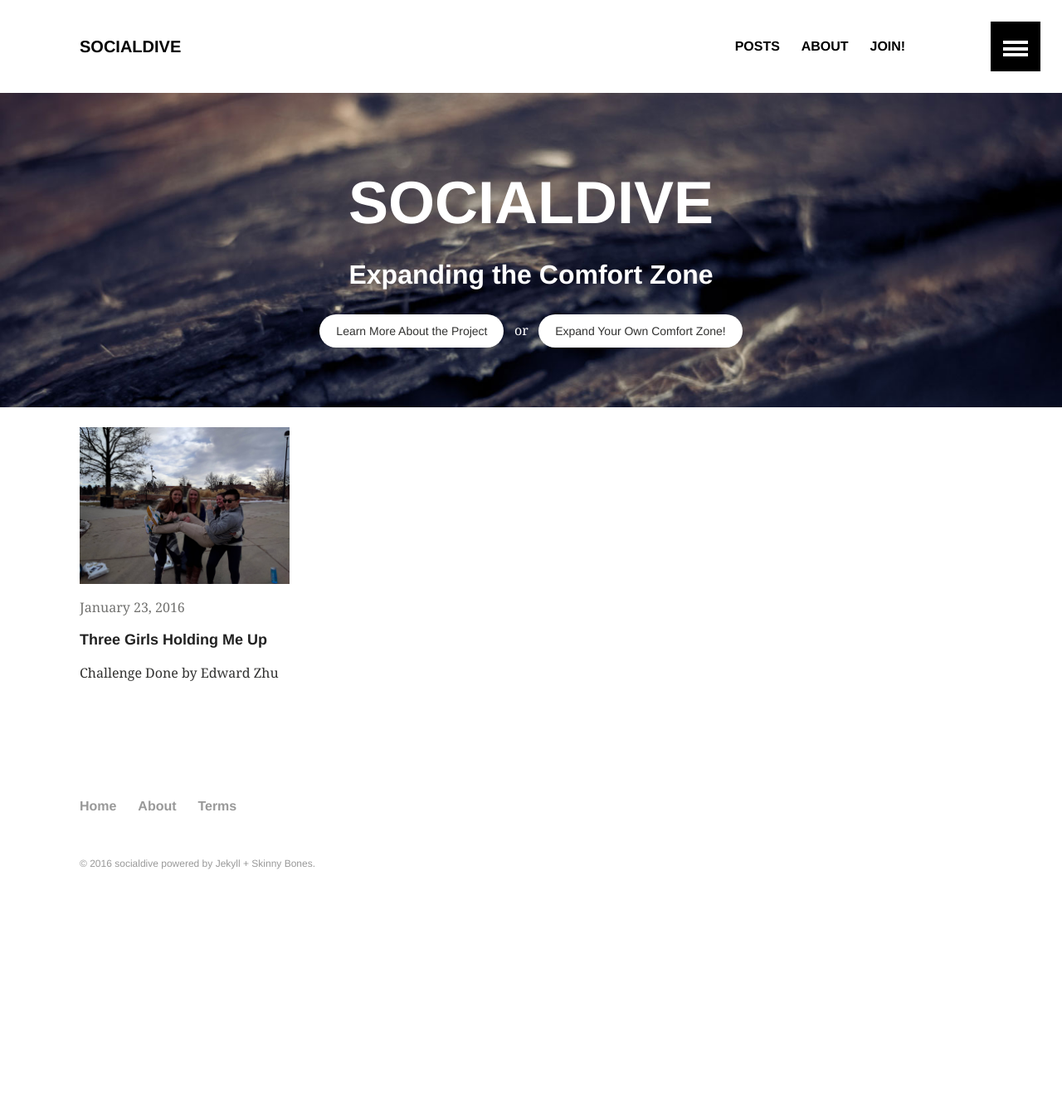
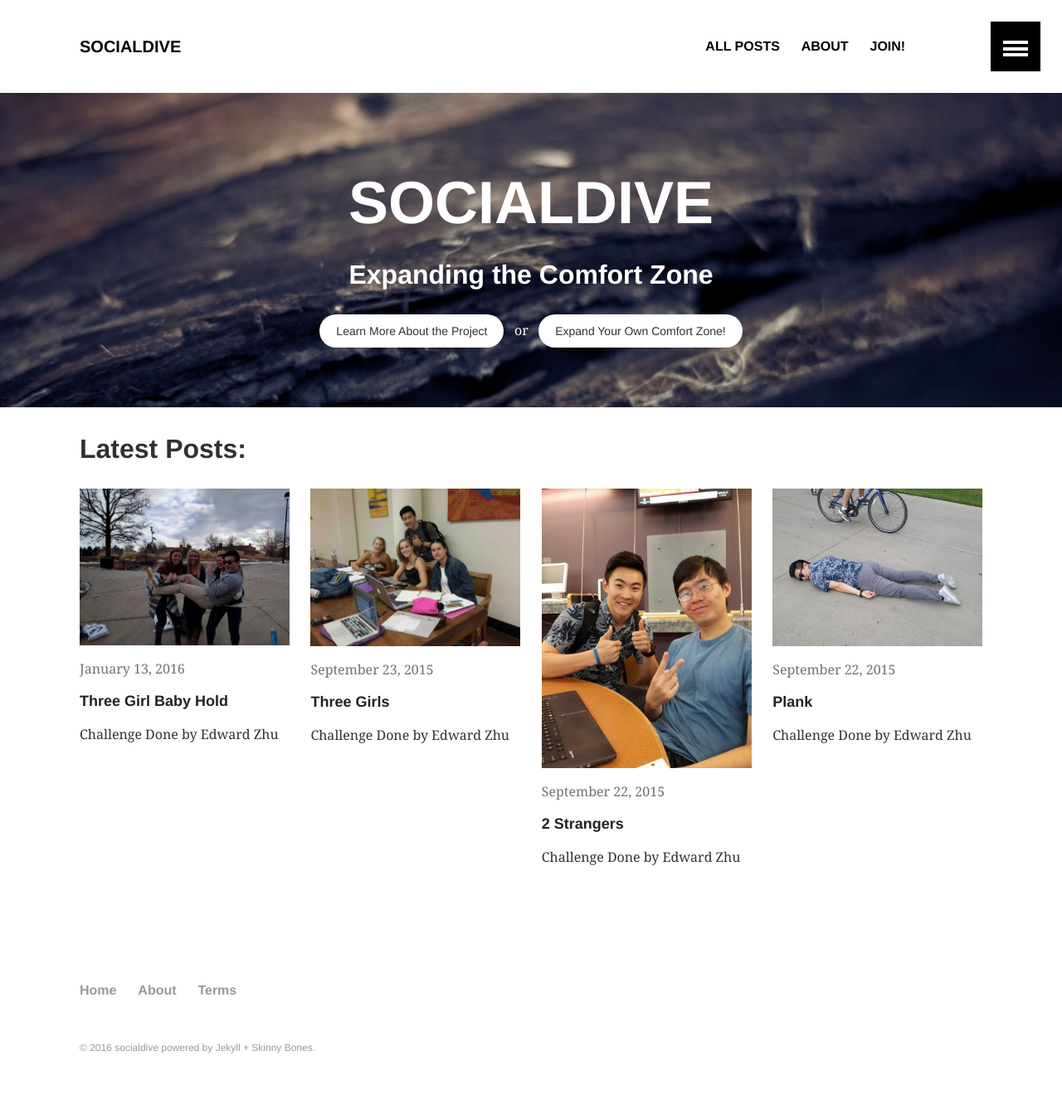
Before and after one commit to socialdive/socialdive.github.io, a Jekyll site: the page built from index.md, in a window 1280 px wide. Shown: the whole page at 83% size. Built offline with Jekyll 4.4.1, drawn with Linux system fonts in a browser that asks for light colours; before the commit the page ends 1126 px from its top, so only the background shows below that.

Commit message:
added some more articles for edward, and touched up for stuff around the site

```diff
--- a/_data/navigation.yml
+++ b/_data/navigation.yml
@@ -5,7 +5,7 @@
 #   excerpt: "Everything you need to know to get started with Skinny Bones and Jekyll."
 #   image: 400x250.gif
 
-- title: Posts
+- title: All Posts
   url: /posts/
   excerpt: "A collection of all of the social challenges and our reflections on them."
   image: 400x250.gif
--- a/_layouts/home.html
+++ b/_layouts/home.html
@@ -41,10 +41,13 @@
 
         <a href="{{ site.url }}/about/" class="btn-inverse">Learn More About the Project</a> &nbsp; or &nbsp;
         <a href="{{ site.url }}/posts/" class="btn-inverse">Expand Your Own Comfort Zone!</a>
+        <!-- <br> -->
+        <!-- <a href="{{ site.url }}/posts/" class="btn-inverse">View All Posts</a> -->
 
       </div><!-- /.page-lead-content -->
     </div><!-- /.page-lead -->
     {% endif %}
+
 
     <div id="page-wrapper">
       {% include browser-upgrade.html %}
--- /dev/null
+++ b/_posts/2015-09-22-edward-sept_09_22.md
@@ -0,0 +1,17 @@
+---
+layout: article
+title: "Plank"
+date: 2015-09-22
+author: edward_zhu
+modified:
+categories: posts
+excerpt: "Challenge Done by Edward Zhu"
+tags: []
+ads: false
+image:
+  feature: 2015_09_22_edward_zhu.jpg
+  teaser: 2015_09_22_edward_zhu.jpg
+  thumb:
+---
+
+Analysis here
--- a/_posts/2016-01-13-edward-jan_1_13.md
+++ b/_posts/2015-09-22-edward-sept_09_22_1.md
@@ -1,16 +1,16 @@
 ---
 layout: article
-title: "Three Girls Holding Me Up"
-date: 2016-01-23
+title: "2 Strangers"
+date: 2015-09-22
 author: edward_zhu
 modified:
 categories: posts
 excerpt: "Challenge Done by Edward Zhu"
 tags: []
-ads: true
+ads: false
 image:
-  feature: edward_zhu_SD.jpg
-  teaser: edward_zhu_SD.jpg
+  feature: 2015_09_22_edward_zhu_1.jpg
+  teaser: 2015_09_22_edward_zhu_1.jpg
   thumb:
 ---
 
--- /dev/null
+++ b/_posts/2015-09-23-edward-sept_09_23.md
@@ -0,0 +1,17 @@
+---
+layout: article
+title: "Three Girls"
+date: 2015-09-23
+author: edward_zhu
+modified:
+categories: posts
+excerpt: "Challenge Done by Edward Zhu"
+tags: []
+ads: false
+image:
+  feature: 2015_09_23_edward_zhu.jpg
+  teaser: 2015_09_23_edward_zhu.jpg
+  thumb:
+---
+
+Analysis here
--- /dev/null
+++ b/_posts/2016-01-13-edward-jan_01_13.md
@@ -0,0 +1,17 @@
+---
+layout: article
+title: "Three Girl Baby Hold"
+date: 2016-01-13
+author: edward_zhu
+modified:
+categories: posts
+excerpt: "Challenge Done by Edward Zhu"
+tags: []
+ads: false
+image:
+  feature: 2016_01_13_edward_zhu.jpg
+  teaser: 2016_01_13_edward_zhu.jpg
+  thumb:
+---
+
+Analysis here
--- a/index.md
+++ b/index.md
@@ -5,6 +5,8 @@ image:
   feature: wood-texture-1600x800.jpg
 ---
 
+##Latest Posts:
+
 <div class="tiles">
 {% for post in site.categories.posts limit:4 %}
   {% include post-grid.html %}
```
Also changed, not shown: images/2015_09_22_edward_zhu.jpg (added), images/2015_09_22_edward_zhu_1.jpg (added), images/2015_09_23_edward_zhu.jpg (added), images/2016_01_13_edward_zhu.jpg (renamed from images/edward_zhu_SD.jpg), 2 other files.
